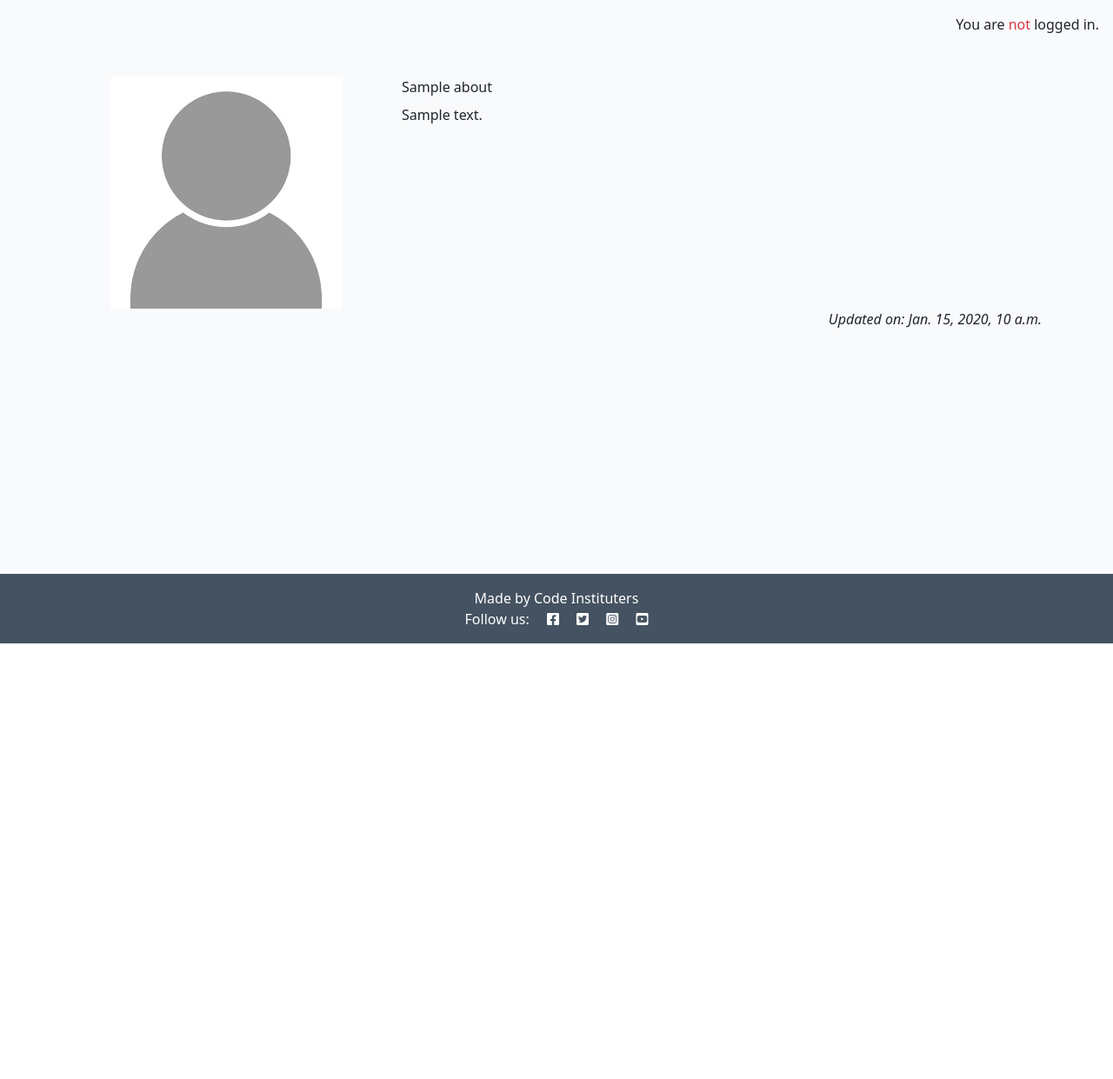
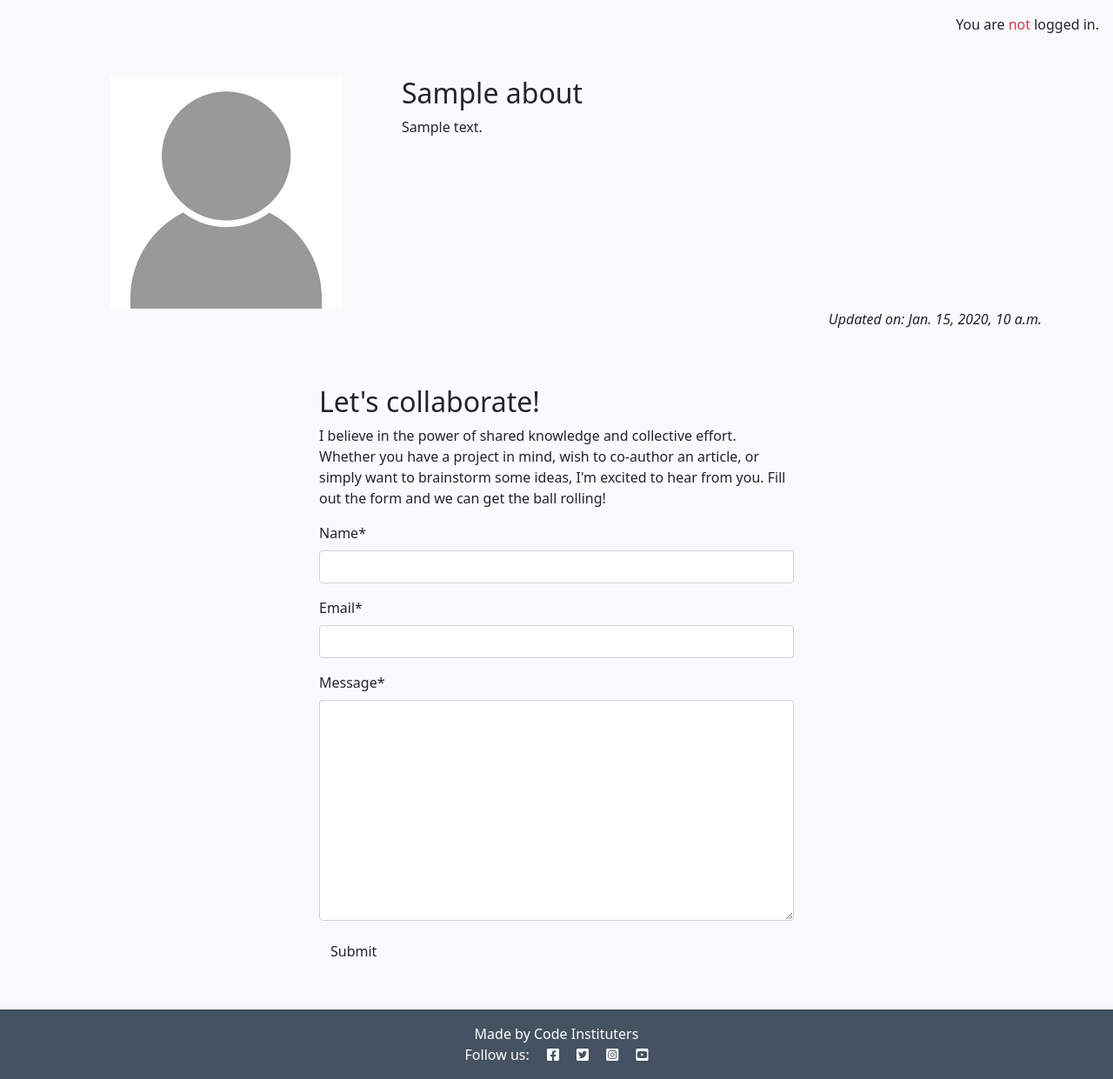
Before and after one commit to Hedgemonkey/django-blog, a Django app: page /about/ in a window 1280 px wide. Shown: the part 60-1301 px from the top of the page at 87% size. Before the commit the page ends 800 px from the top, so only its background shows below. Run offline with Django 5.2, Linux system fonts and the light colour scheme; tables that the repository leaves empty hold one stand-in row (values such as "Sample post"); some libraries are stand-ins or nearby versions.

Commit message:
Add collaborate request functions

```diff
--- a/about/admin.py
+++ b/about/admin.py
@@ -1,5 +1,5 @@
 from django.contrib import admin
-from .models import About
+from .models import About, CollaborateRequest
 from django_summernote.admin import SummernoteModelAdmin
 
 @admin.register(About)
@@ -8,3 +8,7 @@ class AboutAdmin(SummernoteModelAdmin):
 
 
 # Register your models here.
+@admin.register(CollaborateRequest)
+class CollaborateRequestAdmin(admin.ModelAdmin):
+
+    list_display = ('message', 'read',)
--- /dev/null
+++ b/about/forms.py
@@ -0,0 +1,8 @@
+from .models import CollaborateRequest
+from django import forms
+
+
+class CollaborateForm(forms.ModelForm):
+    class Meta:
+        model = CollaborateRequest
+        fields = ('name', 'email', 'message')
--- a/about/models.py
+++ b/about/models.py
@@ -13,3 +13,12 @@ class About(models.Model):
 
     def __str__(self):
         return self.title
+
+class CollaborateRequest(models.Model):
+    name = models.CharField(max_length=200)
+    email = models.EmailField()
+    message = models.TextField()
+    read = models.BooleanField(default=False)
+
+    def __str__(self):
+        return f"Collaboration request from {self.name}"
--- a/about/templates/about/about.html
+++ b/about/templates/about/about.html
@@ -1,21 +1,41 @@
 {% extends 'base.html' %}
+{% load static %}
+{% load crispy_forms_tags %}
+
 {% block content %}
-{% load static %}
 <div class="container mt-5">
     <div class="row">
-        <div class="col-4 text-center">
+        <div class="col-12 col-md-4 text-center">
             <img src="{% static 'images/nobody.jpg' %}" width="75%">
         </div>
-        <div class="col-8">
-            {{ about.title }}
-            <h2></h2>
+        <div class="col-12 col-md-8">
+            <h2>{{ about.title }}</h2>
             {{ about.content | safe }}
         </div>
     </div>
     <div class="row">
         <div class="col text-right">
+            <!-- Updated on field goes in here -->
+
             <p class="text-end"><em>Updated on: {{ about.updated_on }}</em></p>
         </div>
-      </div>
+    </div>
+    <div class="row justify-content-center">
+        <div class="col-12 col-md-6 my-5">
+            <h2>Let's collaborate!</h2>
+            <p>I believe in the power of shared knowledge and collective effort.
+                Whether you have a project in mind, wish to co-author
+                an article, or simply want to brainstorm some ideas,
+                I'm excited to hear from you. Fill out the form
+                and we can get the ball rolling!</p>
+
+            <!-- Collaborate Form using crispy -->
+            <form method="POST">
+                {% csrf_token %}
+                {{ collaborate_form | crispy }}
+                <button type="submit" class="btn btn-secndary">Submit</button>
+            </form>
+        </div>
+    </div>
 </div>
 {% endblock content %}
--- a/about/views.py
+++ b/about/views.py
@@ -1,6 +1,8 @@
 from django.shortcuts import render, get_object_or_404
-from django.views import generic
+from django.http import Http404
 from .models import About
+from .forms import CollaborateForm
+from django.contrib import messages
 
 
 
@@ -10,6 +12,22 @@ def about(request):
     Select the most recently updated object in :model:`about.About` and display it in the about page.
     """
     about = About.objects.order_by('-updated_on').first()
+    collaborate_form = CollaborateForm()
+
     if not about:
         raise Http404("No About object found.")
-    return render(request, "about/about.html", {"about": about},)
+
+    if request.method == 'POST':
+        collaborate_form = CollaborateForm(data=request.POST)
+        if collaborate_form.is_valid():
+            collaborate_form.save()
+            messages.success(request, "Collaboration request received! We'll get back to you soon.")
+
+    return render(
+        request,
+        "about/about.html",
+        {
+            "about": about,
+            "collaborate_form": collaborate_form
+        },
+    )
```
Also changed, not shown: about/migrations/0004_collaboraterequest.py (added).
